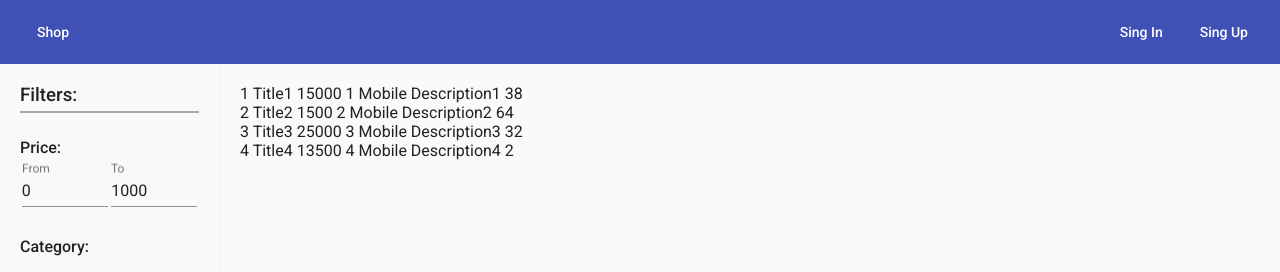
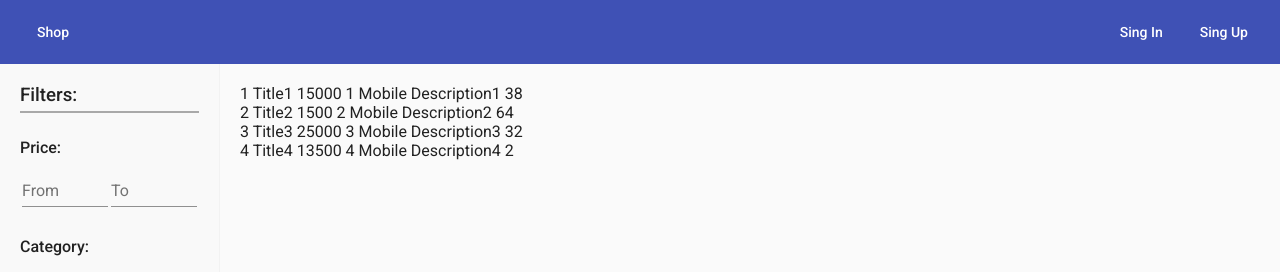
Before and after one commit to dmitrykarmazin/intern-shop-front-end, an Angular app: page /shop in a window 1280 px wide. Shown: the top 272 px of the page. Built offline with nearby package versions, Linux system fonts and the light colour scheme.

Commit message:
started priceFilter

```diff
--- a/src/app/app.module.ts
+++ b/src/app/app.module.ts
@@ -2,6 +2,7 @@ import {BrowserModule} from '@angular/platform-browser';
 import {BrowserAnimationsModule} from '@angular/platform-browser/animations';
 import {NgModule} from '@angular/core';
 import {ShopModule} from './shop/shop.module';
+import {FormsModule, ReactiveFormsModule} from '@angular/forms';
 
 import {MaterialModule} from './material/material.module';
 import {AppRoutingModule} from './app-routing.module';
@@ -10,7 +11,6 @@ import {HeaderComponent} from './components/header/header.component';
 import {FooterComponent} from './components/footer/footer.component';
 import {LoginComponent} from './components/test/login/login.component';
 import {RegistrationComponent} from './components/test/registration/registration.component';
-import {FormsModule} from '@angular/forms';
 
 @NgModule({
   declarations: [
@@ -26,7 +26,8 @@ import {FormsModule} from '@angular/forms';
     BrowserAnimationsModule,
     MaterialModule,
     AppRoutingModule,
-    FormsModule
+    FormsModule,
+    ReactiveFormsModule
   ],
   providers: [],
   bootstrap: [
--- a/src/app/shop/components/side-nav/side-nav.component.html
+++ b/src/app/shop/components/side-nav/side-nav.component.html
@@ -3,10 +3,10 @@
 <h4 class="title-self">Price: </h4>
 <form class="side-form">
   <mat-form-field class="half-width">
-    <input matInput placeholder="From" value="0">
+    <input matInput placeholder="From" #From>
   </mat-form-field>
   <mat-form-field class="half-width">
-    <input matInput placeholder="To" value="1000">
+    <input matInput placeholder="To" #To (keydown.enter)="onSubmit(From.value, To.value)">
   </mat-form-field>
 </form>
 
--- a/src/app/shop/components/side-nav/side-nav.component.ts
+++ b/src/app/shop/components/side-nav/side-nav.component.ts
@@ -18,4 +18,8 @@ export class SideNavComponent {
     this.categoryFilter.emit(id);
   }
 
+  onSubmit(from: string, to: string) {
+    console.log(`${from} - ${to}`);
+  }
+
 }
```
